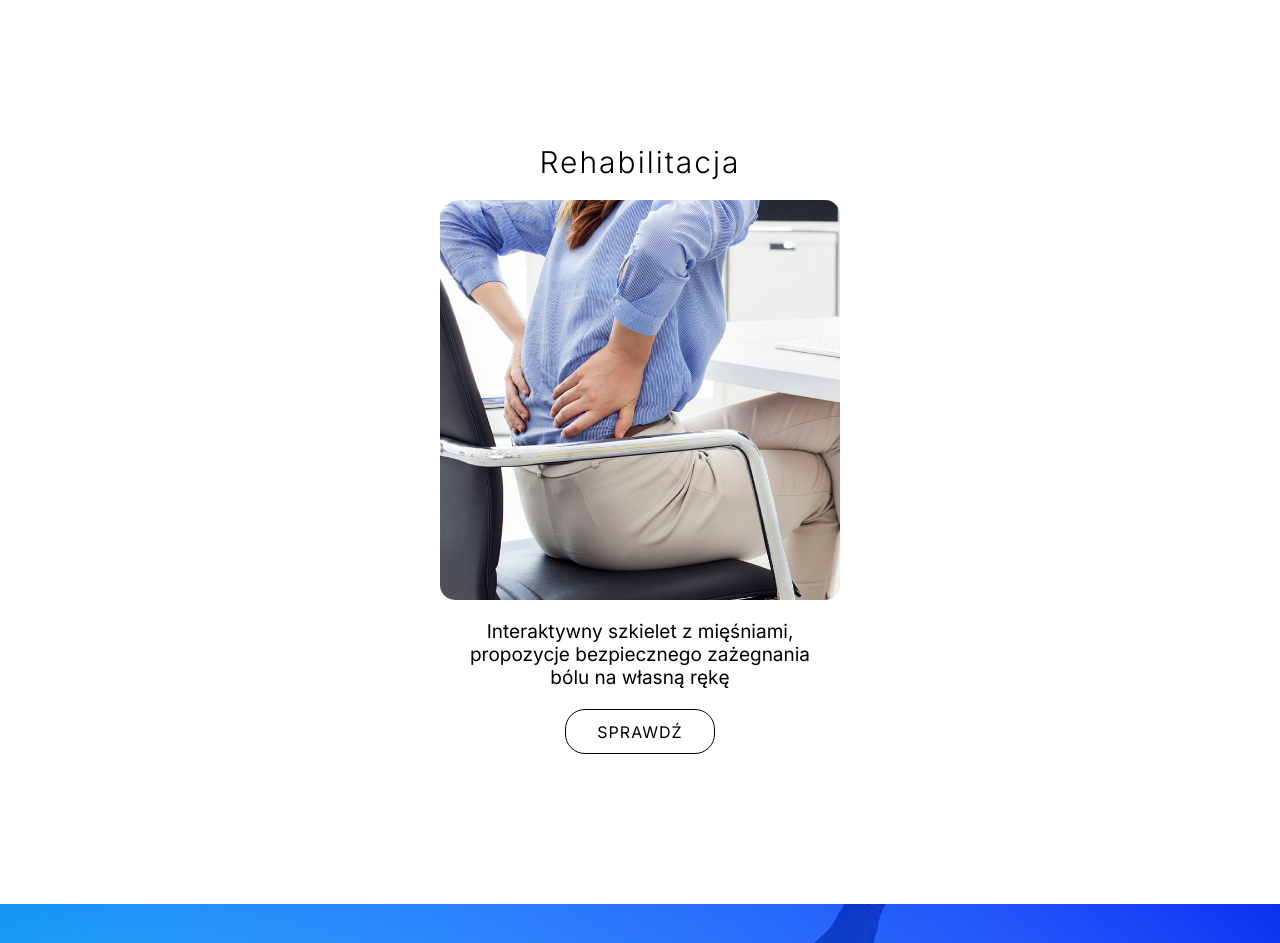
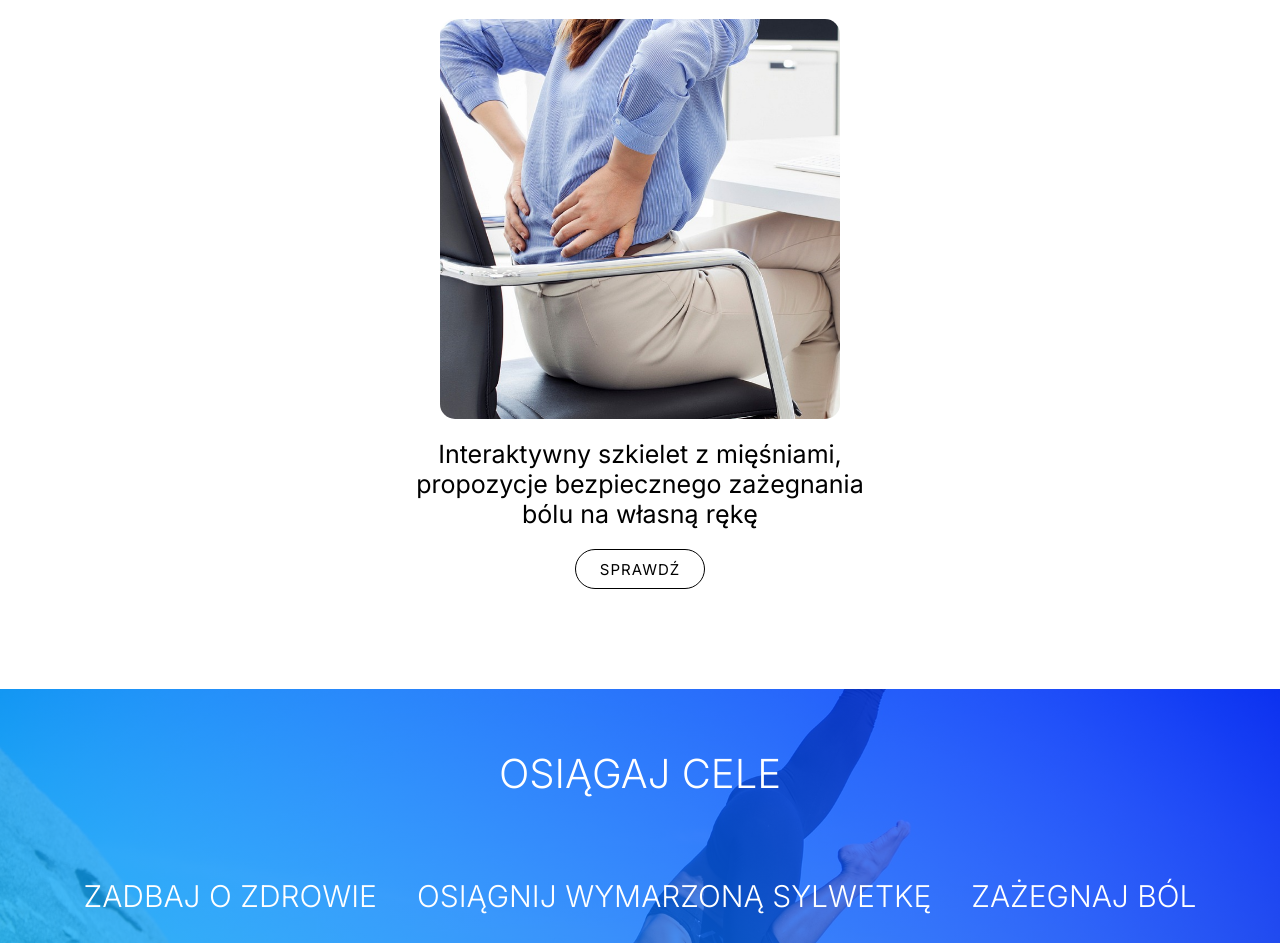
Before and after one commit to Pawko23/ProhealthTeam, a React (Create React App) app: page / in a window 1280 px wide. Shown: the part 1749-2692 px from the top of the page. Built offline with nearby package versions, Linux system fonts and the light colour scheme.

Commit message:
home page resp

```diff
--- a/src/styles/MainSection.module.css
+++ b/src/styles/MainSection.module.css
@@ -33,66 +33,74 @@ section {
 .options-boxes h1 {
   text-align: center;
   color: #000;
-  font-size: 4rem;
+  font-size: 2.8rem;
   font-weight: 300;
   text-transform: uppercase;
   letter-spacing: 2px;
   padding: 10px;
   margin-top: 100px;
 }
-.options-boxes .options-box {
+.options-boxes .options-container {
+  display: flex;
+  flex-direction: column;
+  flex-wrap: wrap;
+  justify-content: center;
+  align-items: center;
+}
+.options-boxes .options-container .options-box {
   margin-top: 50px;
   display: flex;
   flex-direction: column;
   justify-content: center;
   align-items: center;
 }
-.options-boxes .options-box h3 {
+.options-boxes .options-container .options-box h3 {
   font-size: 2rem;
   letter-spacing: 2px;
   font-weight: 300;
   padding: 20px;
 }
-.options-boxes .options-box .options-box-img {
+.options-boxes .options-container .options-box .options-box-img {
   border-radius: 15px;
-  height: 500px;
-  width: 500px;
+  height: 400px;
+  width: 400px;
   background-size: cover;
 }
-.options-boxes .options-box .options-box-info {
+.options-boxes .options-container .options-box .options-box-info {
   font-size: 1.5rem;
   width: 500px;
 }
-.options-boxes .options-box .options-box-info .options-box-text {
+.options-boxes .options-container .options-box .options-box-info .options-box-text {
   padding: 20px;
   text-align: center;
 }
-.options-boxes .options-box .diet {
+.options-boxes .options-container .options-box .diet {
   background-image: url("../img/diet.jpg");
 }
-.options-boxes .options-box .gym {
+.options-boxes .options-container .options-box .gym {
   background-image: url("../img/gym.jpg");
 }
-.options-boxes .options-box .rehab {
+.options-boxes .options-container .options-box .rehab {
   background-image: url("../img/rehab.jpg");
 }
-.options-boxes .options-box .check-btn {
+.options-boxes .options-container .options-box .check-btn {
   display: flex;
   justify-content: center;
   align-items: center;
   padding: 10px;
-  height: 45px;
-  width: 150px;
+  height: 40px;
+  width: 130px;
   text-transform: uppercase;
   text-decoration: none;
   text-align: center;
+  font-size: 1.5rem;
   letter-spacing: 1px;
   color: #000;
   border: 1px solid black;
   border-radius: 20px;
   transition: all 0.3s;
 }
-.options-boxes .options-box .check-btn:hover {
+.options-boxes .options-container .options-box .check-btn:hover {
   transform: scale(1.1);
 }
 
@@ -144,7 +152,7 @@ section {
 .professionals h1 {
   text-align: center;
   color: #000;
-  font-size: 4rem;
+  font-size: 2.8rem;
   font-weight: 300;
   text-transform: uppercase;
   letter-spacing: 2px;
@@ -152,6 +160,8 @@ section {
 }
 .professionals .professionals-container {
   margin-top: 50px;
+  margin: 0 auto;
+  width: 100%;
 }
 .professionals .professionals-container .professional-box {
   position: relative;
@@ -167,7 +177,7 @@ section {
 .professionals .professionals-container .professional-box .professional-img {
   position: absolute;
   top: 50%;
-  left: 90%;
+  left: 70%;
   transform: translate(-50%, -50%);
 }
 .professionals .professionals-container .professional-box .professional-img img {
@@ -202,8 +212,20 @@ section {
 }
 
 @media (min-width: 576px) {
-  .options-boxes {
-    flex-direction: column;
+  .options-boxes h1 {
+    font-size: 3rem;
+  }
+  .options-boxes .options-container .options-box h3 {
+    font-size: 2.4rem;
+  }
+  .options-boxes .options-container .options-box .options-box-text {
+    font-size: 1.5rem;
+  }
+  .about h1 {
+    font-size: 3rem;
+  }
+  .about .about-box h3 {
+    font-size: 2.4rem;
   }
   .professionals .professionals-container {
     margin-top: 50px;
@@ -238,81 +260,154 @@ section {
 }
 @media (min-width: 768px) {
   .options-boxes h1 {
-    font-size: 4.5rem;
+    font-size: 3.3rem;
   }
-  .options-boxes .options-box h3 {
-    font-size: 2.5rem;
+  .options-boxes .options-container .options-box h3 {
+    font-size: 2.7rem;
   }
-  .options-boxes .options-box .options-box-img {
-    height: 550px;
-    width: 550px;
-  }
-  .options-boxes .options-box .options-box-info {
-    font-size: 1.7rem;
-    width: 550px;
+  .options-boxes .options-container .options-box .options-box-text {
+    font-size: 1.8rem;
   }
   .about h1 {
-    font-size: 4.5rem;
+    font-size: 3.3rem;
+  }
+  .about .about-box h3 {
+    font-size: 2.7rem;
+  }
+  .professionals h1 {
+    font-size: 3.3rem;
+  }
+  .professionals .professionals-container {
+    margin-top: 50px;
+  }
+  .professionals .professionals-container .professional-box {
+    margin: 3em;
+    padding: 3em;
+    border-radius: 8px;
+    box-shadow: 3px 3px 10px rgba(46, 46, 46, 0.1803921569);
+    transition: transform 0.3s;
+    cursor: grab;
+  }
+  .professionals .professionals-container .professional-box:hover {
+    transform: scale(0.95);
+  }
+  .professionals .professionals-container .professional-box .professional-img {
+    position: absolute;
+    top: 50%;
+    left: 85%;
+    transform: translate(-50%, -50%);
+  }
+  .professionals .professionals-container .professional-box .professional-img img {
+    width: 80px;
+    height: 80px;
+    -o-object-fit: cover;
+       object-fit: cover;
+    border-radius: 50%;
+  }
+  .professionals .professionals-container .professional-box .professional-info .professional-text p {
+    font-size: 1.5rem;
+  }
+}
+@media (min-width: 992px) {
+  .options-boxes h1 {
+    font-size: 3.8rem;
+  }
+  .options-boxes .options-container .options-box h3 {
+    font-size: 3.2rem;
+  }
+  .options-boxes .options-container .options-box .options-box-text {
+    font-size: 2.3rem;
+  }
+  .about h1 {
+    font-size: 3.8rem;
   }
   .about .about-container {
     flex-direction: row;
   }
-  .about .about-container .about-box {
-    padding: 20px;
-  }
-  .about .about-container .about-box h3 {
-    font-size: 2.5rem;
-  }
-}
-@media (min-width: 992px) {
-  .options-boxes h1 {
-    font-size: 5rem;
-  }
-  .options-boxes .options-box h3 {
-    font-size: 3rem;
-  }
-  .options-boxes .options-box .options-box-img {
-    height: 600px;
-    width: 600px;
-  }
-  .options-boxes .options-box .options-box-info {
-    font-size: 1.9rem;
-    width: 600px;
-  }
-  .about h1 {
-    font-size: 5rem;
-  }
   .about .about-container .about-box h3 {
     font-size: 3rem;
   }
+  .professionals h1 {
+    font-size: 3.8rem;
+  }
+  .professionals .professionals-container {
+    margin-top: 50px;
+  }
+  .professionals .professionals-container .professional-box {
+    margin: 3em;
+    padding: 3em;
+    border-radius: 8px;
+    box-shadow: 3px 3px 10px rgba(46, 46, 46, 0.1803921569);
+    transition: transform 0.3s;
+    cursor: grab;
+  }
+  .professionals .professionals-container .professional-box:hover {
+    transform: scale(0.95);
+  }
+  .professionals .professionals-container .professional-box .professional-img {
+    position: absolute;
+    top: 50%;
+    left: 85%;
+    transform: translate(-50%, -50%);
+  }
+  .professionals .professionals-container .professional-box .professional-img img {
+    width: 80px;
+    height: 80px;
+    -o-object-fit: cover;
+       object-fit: cover;
+    border-radius: 50%;
+  }
+  .professionals .professionals-container .professional-box .professional-info .professional-text p {
+    font-size: 2.1rem;
+  }
 }
 @media (min-width: 1100px) {
-  .options-boxes {
-    margin-top: 150px;
-  }
-  .options-boxes h1 {
-    font-size: 5rem;
-  }
   .options-boxes .options-container {
-    position: relative;
-    display: flex;
     flex-direction: row;
-    justify-content: center;
-    align-items: center;
-    flex-wrap: wrap;
-  }
-  .options-boxes .options-container .options-box {
-    padding: 50px;
   }
   .options-boxes .options-container .options-box h3 {
-    font-size: 3rem;
+    font-size: 3.4rem;
   }
-  .options-boxes .options-container .options-box .options-box-img {
-    height: 400px;
-    width: 400px;
+  .options-boxes .options-container .options-box .options-box-text {
+    font-size: 2.5rem;
   }
-  .options-boxes .options-container .options-box .options-box-info {
-    font-size: 1.9rem;
-    width: 400px;
+  .about h1 {
+    font-size: 4rem;
+  }
+  .about .about-box h3 {
+    font-size: 3.4rem;
+  }
+  .professionals h1 {
+    font-size: 4rem;
+  }
+  .professionals .professionals-container {
+    margin-top: 50px;
+  }
+  .professionals .professionals-container .professional-box {
+    margin: 3em;
+    padding: 3em;
+    border-radius: 8px;
+    box-shadow: 3px 3px 10px rgba(46, 46, 46, 0.1803921569);
+    transition: transform 0.3s;
+    cursor: grab;
+  }
+  .professionals .professionals-container .professional-box:hover {
+    transform: scale(0.95);
+  }
+  .professionals .professionals-container .professional-box .professional-img {
+    position: absolute;
+    top: 50%;
+    left: 85%;
+    transform: translate(-50%, -50%);
+  }
+  .professionals .professionals-container .professional-box .professional-img img {
+    width: 80px;
+    height: 80px;
+    -o-object-fit: cover;
+       object-fit: cover;
+    border-radius: 50%;
+  }
+  .professionals .professionals-container .professional-box .professional-info .professional-text p {
+    font-size: 2.3rem;
   }
 }/*# sourceMappingURL=MainSection.module.css.map */
--- a/src/styles/MainSection.module.scss
+++ b/src/styles/MainSection.module.scss
@@ -34,13 +34,19 @@ section {
   h1 {
     text-align: center;
     color: #000;
-    font-size: 4rem;
+    font-size: 2.8rem;;
     font-weight: 300;
     text-transform: uppercase;
     letter-spacing: 2px;
     padding: 10px;
     margin-top: 100px;
   }
+  .options-container {
+    display: flex;
+    flex-direction: column;
+    flex-wrap: wrap;
+    justify-content: center;
+    align-items: center;
     .options-box {
       margin-top: 50px;
       display: flex;
@@ -56,8 +62,8 @@ section {
 
       .options-box-img {
         border-radius: 15px;
-      height: 500px;
-      width: 500px;
+        height: 400px;
+        width: 400px;
         background-size: cover;
       }
 
@@ -85,11 +91,12 @@ section {
         justify-content: center;
         align-items: center;
         padding: 10px;
-      height: 45px;
-      width: 150px;
+        height: 40px;
+        width: 130px;
         text-transform: uppercase;
         text-decoration: none;
         text-align: center;
+        font-size: 1.5rem;
         letter-spacing: 1px;
         color: #000;
         border: 1px solid black;
@@ -98,6 +105,7 @@ section {
       }
       .check-btn:hover {
         transform: scale(1.1);
+      }
     }
   }
 }
@@ -159,7 +167,7 @@ section {
   h1 {
     text-align: center;
     color: #000;
-    font-size: 4rem;
+    font-size: 2.8rem;
     font-weight: 300;
     text-transform: uppercase;
     letter-spacing: 2px;
@@ -167,6 +175,8 @@ section {
   }
   .professionals-container {
     margin-top: 50px;
+    margin: 0 auto;
+    width: 100%;
     .professional-box {
       position: relative;
       margin: 3em;
@@ -181,7 +191,7 @@ section {
       .professional-img {
         position: absolute;
         top: 50%;
-        left: 90%;
+        left: 70%;
         transform: translate(-50%, -50%);
         img {
           width: 80px;
@@ -219,14 +229,37 @@ section {
     }
   }
 }
-
-
 // MEDIA
 
 @media (min-width: 576px) {
   .options-boxes {
-    flex-direction: column;
+    h1 {
+      font-size: 3rem;
     }
+    .options-container {
+      .options-box {
+        h3 {
+          font-size: 2.4rem;
+        }
+
+        .options-box-text {
+          font-size: 1.5rem;
+        }
+      }
+    }
+  }
+
+  .about {
+    h1 {
+      font-size: 3rem;
+    }
+    .about-box {
+      h3 {
+        font-size: 2.4rem;
+      }
+    }
+  }
+
 
   .professionals {
     .professionals-container {
@@ -270,36 +303,69 @@ section {
 @media (min-width: 768px) {
   .options-boxes {
     h1 {
-      font-size: 4.5rem;
+      font-size: 3.3rem;
     }
+    .options-container {
       .options-box {
         h3 {
-        font-size: 2.5rem;
+          font-size: 2.7rem;
         }
 
-      .options-box-img {
-        height: 550px;
-        width: 550px;
+        .options-box-text {
+          font-size: 1.8rem;
         }
-
-      .options-box-info {
-        font-size: 1.7rem;
-        width: 550px;
       }
     }
   }
 
   .about {
     h1 {
-      font-size: 4.5rem;
+      font-size: 3.3rem;
     }
-    .about-container {
-      flex-direction: row;
+    .about-box {
+      h3 {
+        font-size: 2.7rem;
+      }
+    }
+  }
 
-      .about-box {
-        padding: 20px;
-        h3 {
-          font-size: 2.5rem;
+
+  .professionals {
+    h1 {
+      font-size: 3.3rem;
+    }
+    .professionals-container {
+      margin-top: 50px;
+      .professional-box {
+        margin: 3em;
+        padding: 3em;
+        border-radius: 8px;
+        box-shadow: 3px 3px 10px #2e2e2e2e;
+        transition: transform 0.3s;
+        cursor: grab;
+
+        &:hover {
+          transform: scale(0.95);
+        }
+        .professional-img {
+          position: absolute;
+          top: 50%;
+          left: 85%;
+          transform: translate(-50%, -50%);
+          img {
+            width: 80px;
+            height: 80px;
+            object-fit: cover;
+            border-radius: 50%;
+          }
+        }
+
+        .professional-info {
+          .professional-text {
+            p {
+              font-size: 1.5rem;
+            }
+          }
         }
       }
     }
@@ -309,33 +375,72 @@ section {
 @media (min-width: 992px) {
   .options-boxes {
     h1 {
-      font-size: 5rem;
+      font-size: 3.8rem;
     }
+    .options-container {
       .options-box {
         h3 {
-        font-size: 3rem;
+          font-size: 3.2rem;
         }
 
-      .options-box-img {
-        height: 600px;
-        width: 600px;
+        .options-box-text {
+          font-size: 2.3rem;
         }
-
-      .options-box-info {
-        font-size: 1.9rem;
-        width: 600px;
       }
     }
   }
 
   .about {
     h1 {
-      font-size: 5rem;
+      font-size: 3.8rem;
     }
     .about-container {
+      flex-direction: row;
       .about-box {
         h3 {
           font-size: 3rem;
+        }
+      }
+    }
+  }
+
+
+  .professionals {
+    h1 {
+      font-size: 3.8rem;
+    }
+    .professionals-container {
+      margin-top: 50px;
+      .professional-box {
+        margin: 3em;
+        padding: 3em;
+        border-radius: 8px;
+        box-shadow: 3px 3px 10px #2e2e2e2e;
+        transition: transform 0.3s;
+        cursor: grab;
+
+        &:hover {
+          transform: scale(0.95);
+        }
+        .professional-img {
+          position: absolute;
+          top: 50%;
+          left: 85%;
+          transform: translate(-50%, -50%);
+          img {
+            width: 80px;
+            height: 80px;
+            object-fit: cover;
+            border-radius: 50%;
+          }
+        }
+
+        .professional-info {
+          .professional-text {
+            p {
+              font-size: 2.1rem;
+            }
+          }
         }
       }
     }
@@ -344,34 +449,70 @@ section {
 
 @media (min-width: 1100px) {
   .options-boxes {
-    margin-top: 150px;
-    h1 {
-      font-size: 5rem;
+    .options-container {
+      flex-direction: row;
+      .options-box {
+        h3 {
+          font-size: 3.4rem;
         }
 
-    .options-container {
-      position: relative;
-      display: flex;
-      flex-direction: row;
-      justify-content: center;
-      align-items: center;
-      flex-wrap: wrap;
-      .options-box {
-        padding: 50px;
-        h3 {
-          font-size: 3rem;
+        .options-box-text {
+          font-size: 2.5rem;
+        }
+      }
+    }
   }
 
-        .options-box-img {
-          height: 400px;
-          width: 400px;
+  .about {
+    h1 {
+      font-size: 4rem;
+    }
+    .about-box {
+      h3 {
+        font-size: 3.4rem;
+      }
+    }
   }
 
-        .options-box-info {
-          font-size: 1.9rem;
-          width: 400px;
+
+  .professionals {
+    h1 {
+      font-size: 4rem;
+    }
+    .professionals-container {
+      margin-top: 50px;
+      .professional-box {
+        margin: 3em;
+        padding: 3em;
+        border-radius: 8px;
+        box-shadow: 3px 3px 10px #2e2e2e2e;
+        transition: transform 0.3s;
+        cursor: grab;
+
+        &:hover {
+          transform: scale(0.95);
+        }
+        .professional-img {
+          position: absolute;
+          top: 50%;
+          left: 85%;
+          transform: translate(-50%, -50%);
+          img {
+            width: 80px;
+            height: 80px;
+            object-fit: cover;
+            border-radius: 50%;
+          }
+        }
+
+        .professional-info {
+          .professional-text {
+            p {
+              font-size: 2.3rem;
             }
           }
         }
       }
     }
+  }
+}
```
Also changed, not shown: src/components/MainSection.js (+14 -0 lines), 1 other file (tests, documents, lock files or other folders). Lines whose indentation alone changed are shown as unchanged.
